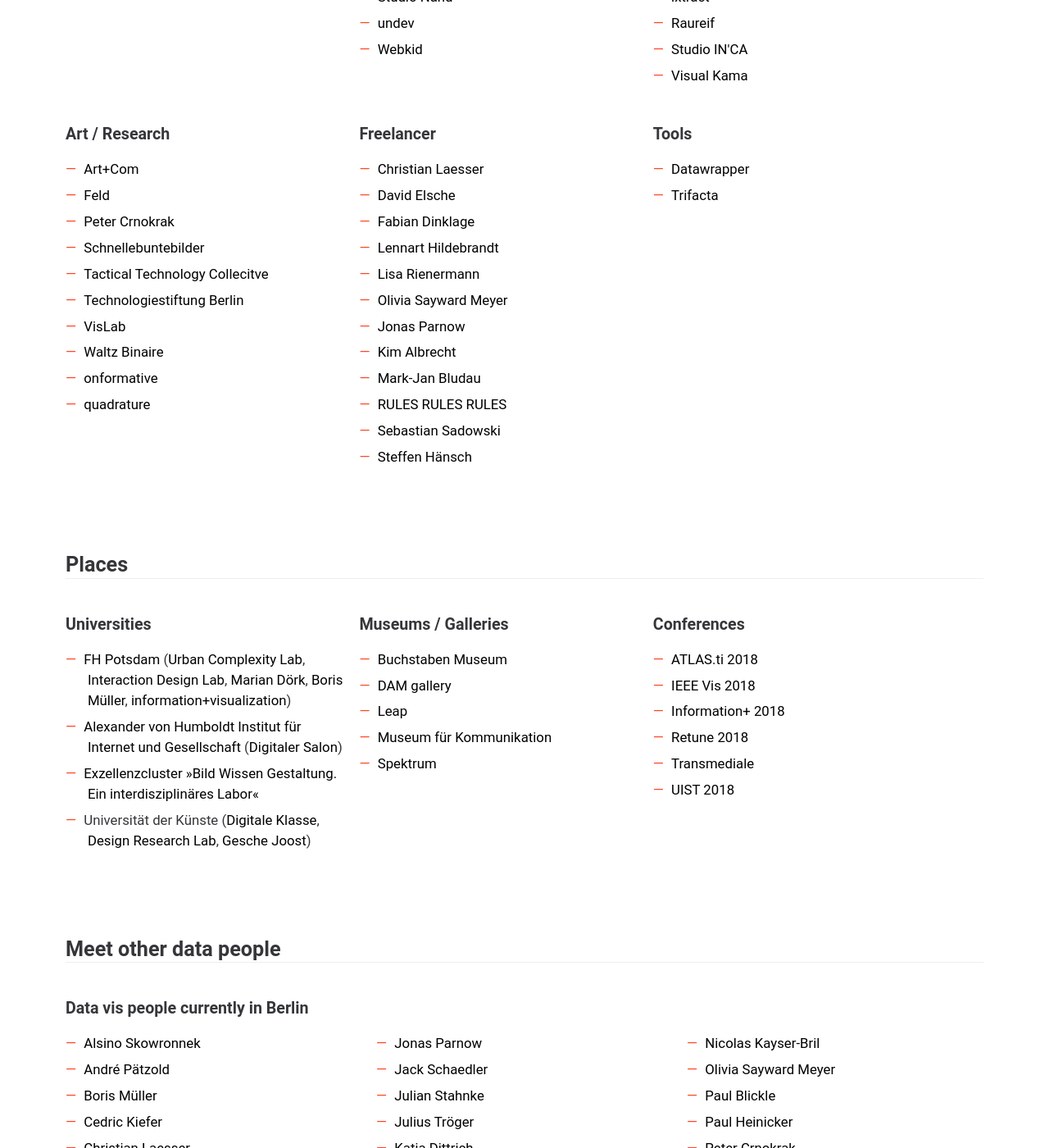
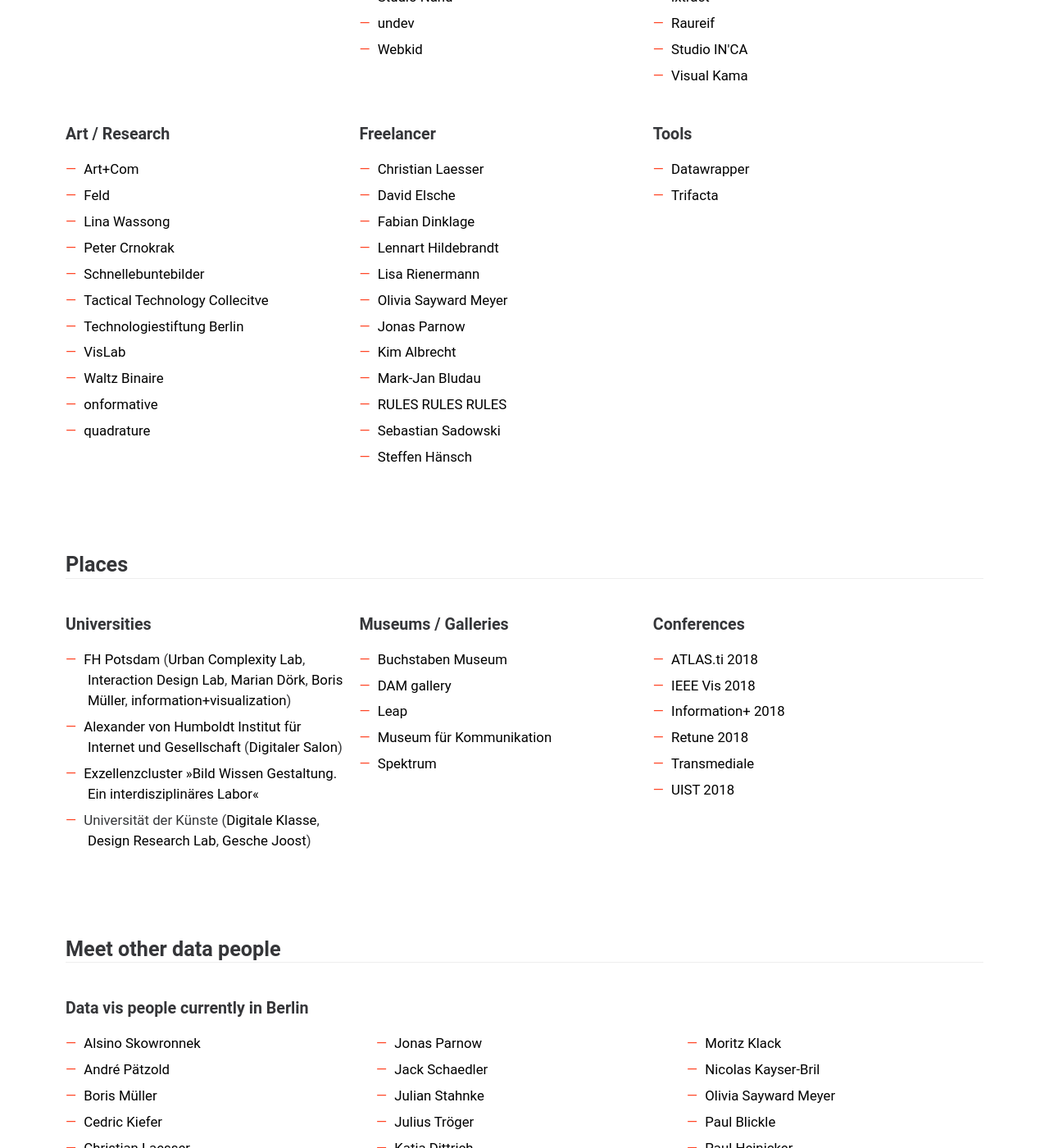
Before and after one commit to Data-Visualization-Berlin/datavis.berlin, a Jekyll site: the page built from index.html, in a window 1280 px wide and 1400 px high, scrolled down 764 px. Shown: the whole window at 82% size. Built offline with Jekyll 4.4.1, drawn with Linux system fonts in a browser that asks for light colours.

Commit message:
Lina added

```diff
--- a/index.html
+++ b/index.html
@@ -43,6 +43,7 @@
         <ul>
           <li><a href="https://artcom.de/">Art+Com</a></li>
           <li><a href="http://www.feld.is/">Feld</a></li>
+          <li><a href="http://www.linawassong.com">Lina Wassong</a></li>
           <li><a href="http://www.petercrnokrak.com/">Peter Crnokrak</a></li>
           <li><a href="http://schnellebuntebilder.de/">Schnellebuntebilder</a></li>
           <li><a href="https://tacticaltech.org/">Tactical Technology Collecitve</a></li>
@@ -151,6 +152,7 @@
         <li><a href="https://twitter.com/kimay">Kim Albrecht</a></li>
         <li><a href="https://twitter.com/lgrammel">Lars Grammel</a></li>
         <li><a href="https://twitter.com/len_hil">Lennart Hildebrandt</a></li>
+        <li><a href="https://twitter.com/wassonglina">Lina Wassong</a></li>
         <li><a href="https://twitter.com/lisacrost">Lisa Charlotte Rost</a></li>
         <li><a href="https://twitter.com/@lisarienermann">Lisa Rienermann</a></li>
         <li><a href="https://twitter.com/markiaaan">Mark-Jan Bludau</a></li>
```
